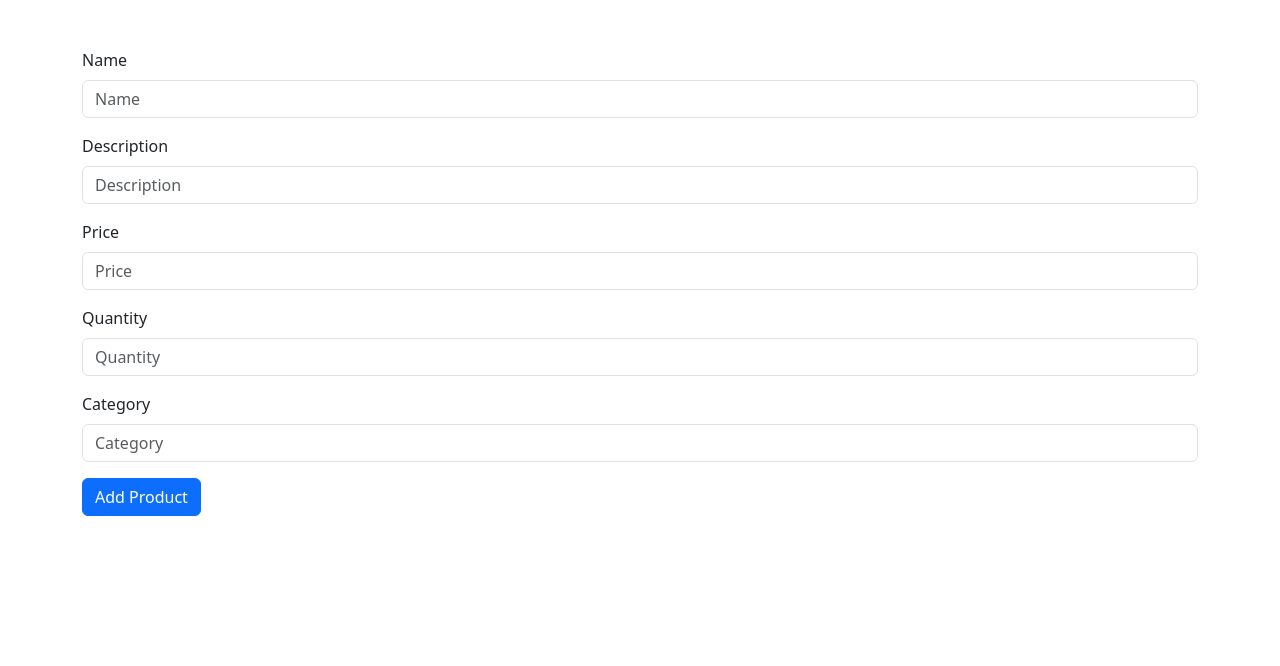
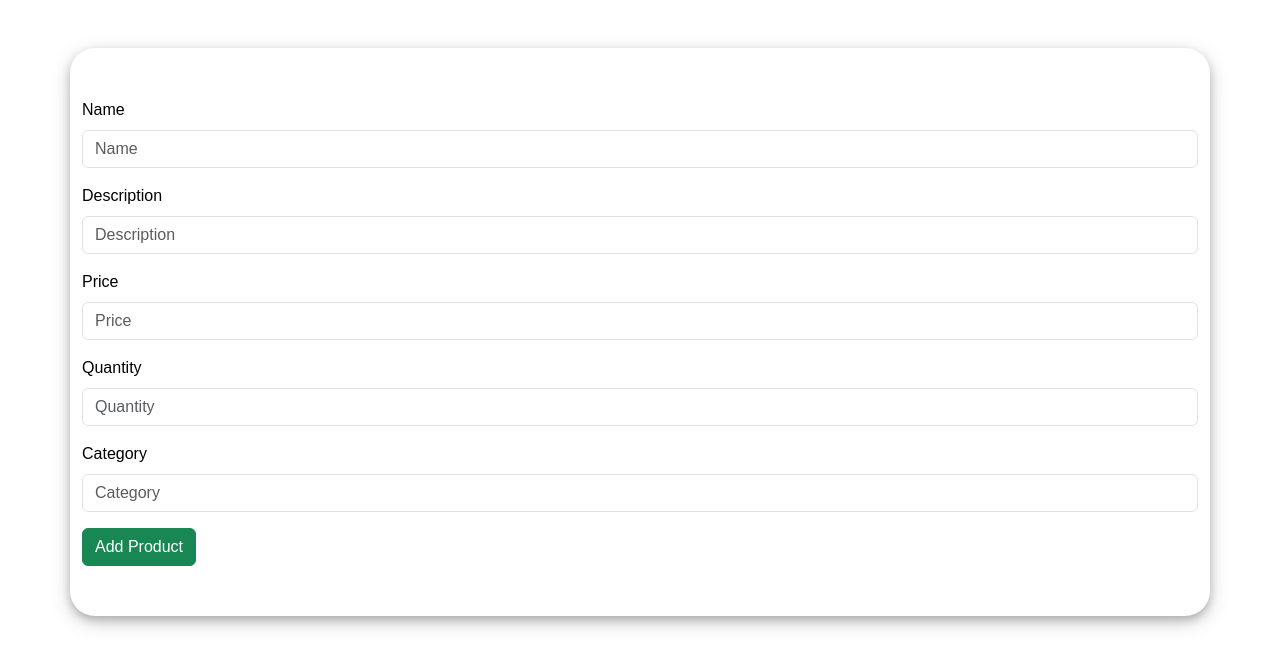
Before and after one commit to GregFJr/InvenTree, a React (Create React App) app in the folder client/: page /home in a window 1280 px wide. Shown: the top 666 px of the page. Built offline with nearby package versions, Linux system fonts and the light colour scheme.

Commit message:
added some styling and a logo

```diff
--- a/client/src/components/AddProductForm.jsx
+++ b/client/src/components/AddProductForm.jsx
@@ -1,5 +1,7 @@
 import React, { useState } from 'react';
 import { useMutation, gql } from '@apollo/client';
+import '../styles/AddProductForm.css';
+
 
 const ADD_PRODUCT = gql`
   mutation AddProduct($name: String!, $description: String, $price: Float!, $quantity: Int!, $category: String) {
@@ -53,7 +55,7 @@ function AddProductForm() {
         <label htmlFor="category" className="form-label">Category</label>
         <input name="category" type="text" className="form-control" id="category" value={formData.category} onChange={handleChange} placeholder="Category" />
       </div>
-      <button type="submit" className="btn btn-primary">Add Product</button>
+      <button type="submit" className="btn btn-success">Add Product</button>
     </form>
   );
 }
--- a/client/src/components/DisplayAllProducts.jsx
+++ b/client/src/components/DisplayAllProducts.jsx
@@ -1,5 +1,6 @@
 import React, { useState, useEffect } from 'react';
 import { useQuery, gql } from '@apollo/client';
+import '../styles/DisplayAllProducts.css';
 
 const GET_PRODUCTS_BY_CATEGORY = gql`
   query {
--- /dev/null
+++ b/client/src/styles/AddProductForm.css
@@ -0,0 +1,8 @@
+form {
+    width: 250px;
+    box-shadow: 0 4px 8px 0 rgba(0, 0, 0, 0.2), 0 6px 20px 0 rgba(0, 0, 0, 0.19);
+    padding: 50px;
+    color: black;
+    border-radius: 25px;
+    font-family: Arial, Helvetica, sans-serif;
+  }
--- /dev/null
+++ b/client/src/styles/DisplayAllProducts.css
@@ -0,0 +1,33 @@
+h2 {
+    background-color: black;
+    color: white;
+    padding: 20px;
+    font-family: Arial;
+    text-align: center;
+    margin-left: 1000px;
+    margin-right: 1000px;
+    box-shadow: 0 4px 8px 0 rgba(0, 0, 0, 0.2), 0 6px 20px 0 rgba(0, 0, 0, 0.19);
+    border-radius: 25px;
+}
+
+h3 {
+    background-color: gray;
+    color: black;
+    padding: 10px;
+    font-family: Arial;
+    text-align: center;
+    margin-left: 1000px;
+    margin-right: 1000px;
+    border-radius: 25px;
+}
+
+p {
+    background-color: white;
+    color: black;
+    font-family: Arial;
+    font-size: larger;
+    text-align: center;
+    margin-left: 1000px;
+    margin-right: 1000px;
+
+}
```
Also changed, not shown: client/public/INVENTREE_Logo.png (added).
